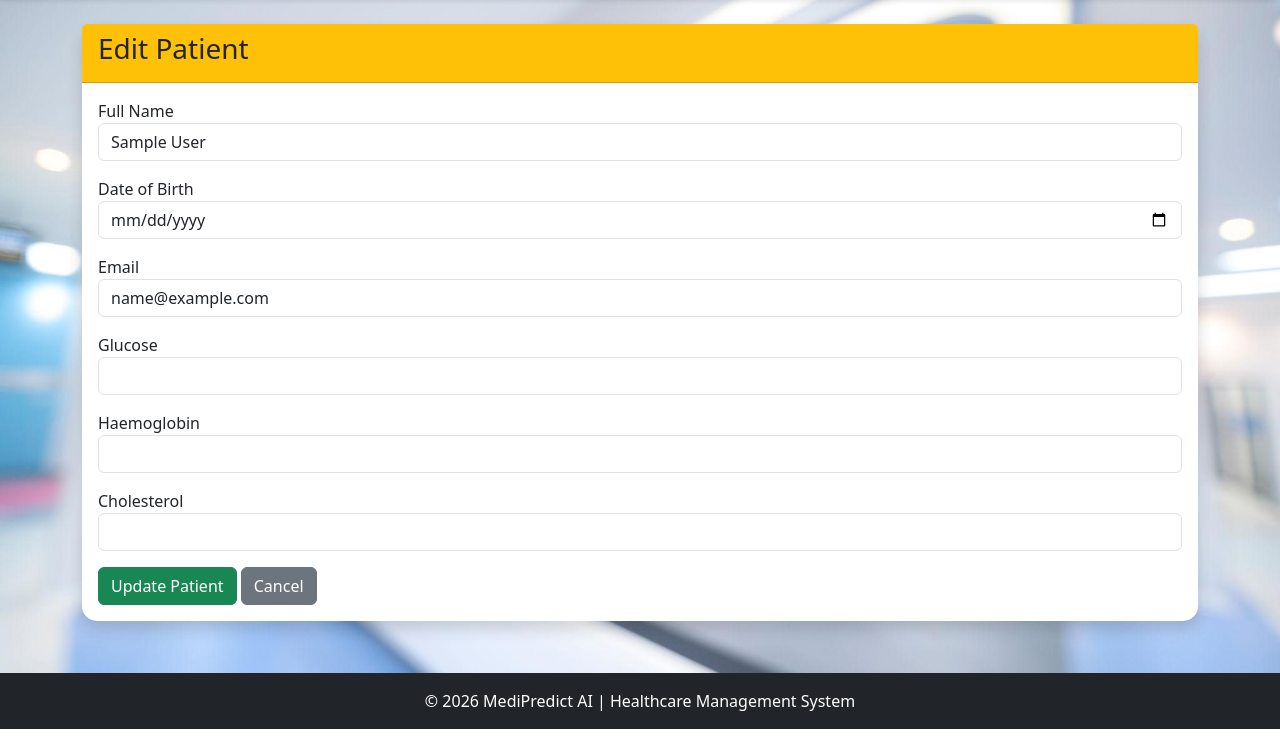
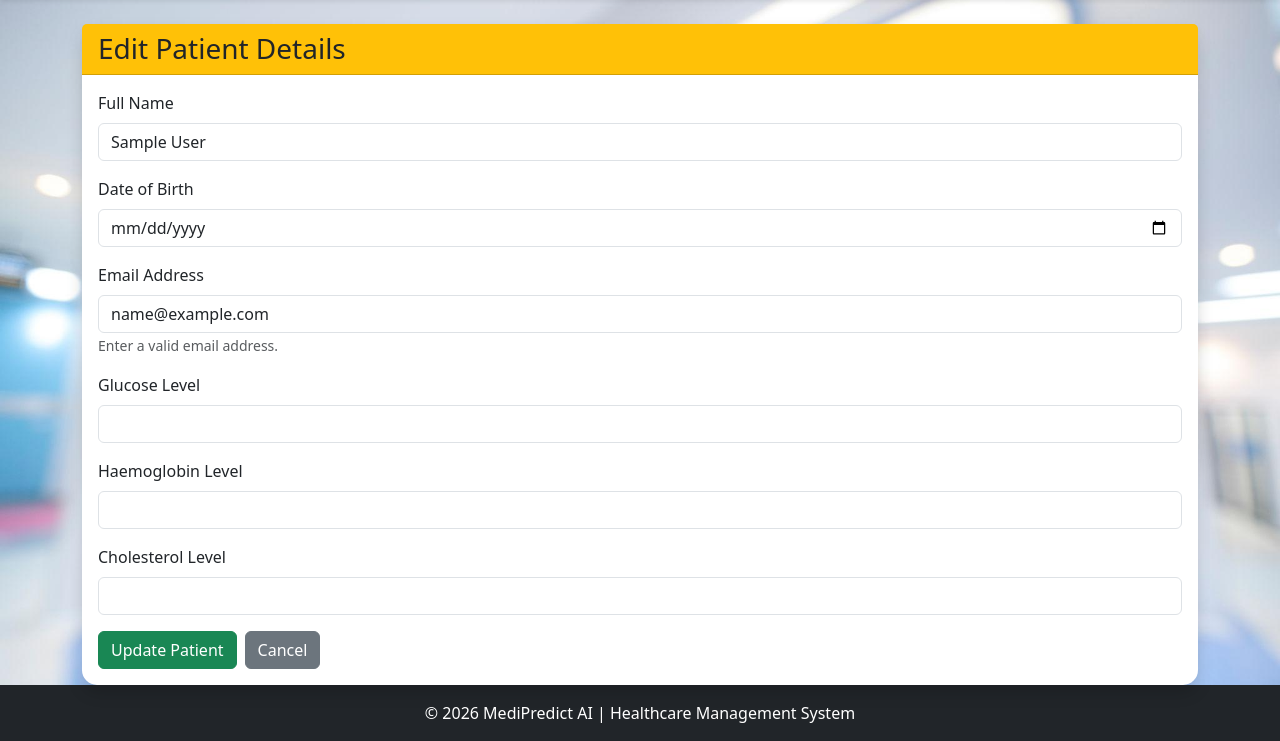
Before and after one commit to Janma05/MediPredictAI, a Flask app: template templates/edit_patient.html in a window 1280 px wide. Shown: the part 71-812 px from the top of the page. Run offline with Flask 3, Linux system fonts and the light colour scheme; the template is opened without the code that fills it: most values are stand-ins (such as "Sample title", 1, 10 or a date in 2020); parts of the project's set-up code (start-up, migrations or seed data) failed here and were passed over.

Commit message:
Updated healthcare prediction system

```diff
--- a/app.py
+++ b/app.py
@@ -222,7 +222,18 @@ def add_patient():
         if not validate_email(email):
             flash("Invalid Email Address", "danger")
             return redirect(url_for("add_patient"))
-
+        conn = get_db_connection()
+        existing_patient = conn.execute(
+            "SELECT * FROM patients WHERE email = ?",
+            (email,)
+        ).fetchone()
+        conn.close()
+        if existing_patient:
+            flash(
+                "Patient with this email already exists",
+                "danger"
+            )
+            return redirect(url_for("add_patient"))
         if datetime.strptime(dob, "%Y-%m-%d").date() > datetime.today().date():
             flash("Date of Birth cannot be in the future", "danger")
             return redirect(url_for("add_patient"))
--- a/templates/edit_patient.html
+++ b/templates/edit_patient.html
@@ -6,8 +6,8 @@
 
     <div class="card shadow">
 
-        <div class="card-header bg-warning">
-            <h3>Edit Patient</h3>
+        <div class="card-header bg-warning text-dark">
+            <h3 class="mb-0">Edit Patient Details</h3>
         </div>
 
         <div class="card-body">
@@ -15,7 +15,8 @@
             <form method="POST">
 
                 <div class="mb-3">
-                    <label>Full Name</label>
+                    <label class="form-label">Full Name</label>
+
                     <input type="text"
                            name="full_name"
                            class="form-control"
@@ -24,27 +25,37 @@
                 </div>
 
                 <div class="mb-3">
-                    <label>Date of Birth</label>
+                    <label class="form-label">Date of Birth</label>
+
                     <input type="date"
                            name="dob"
                            class="form-control"
                            value="{{ patient.dob }}"
+                           max="{{ today }}"
                            required>
                 </div>
 
                 <div class="mb-3">
-                    <label>Email</label>
+                    <label class="form-label">Email Address</label>
+
                     <input type="email"
                            name="email"
                            class="form-control"
                            value="{{ patient.email }}"
+                           pattern="[A-Za-z0-9._%+-]+@[A-Za-z0-9.-]+\.[A-Za-z]{2,}$"
                            required>
+
+                    <small class="text-muted">
+                        Enter a valid email address.
+                    </small>
                 </div>
 
                 <div class="mb-3">
-                    <label>Glucose</label>
+                    <label class="form-label">Glucose Level</label>
+
                     <input type="number"
                            step="0.1"
+                           min="1"
                            name="glucose"
                            class="form-control"
                            value="{{ patient.glucose }}"
@@ -52,9 +63,11 @@
                 </div>
 
                 <div class="mb-3">
-                    <label>Haemoglobin</label>
+                    <label class="form-label">Haemoglobin Level</label>
+
                     <input type="number"
                            step="0.1"
+                           min="1"
                            name="haemoglobin"
                            class="form-control"
                            value="{{ patient.haemoglobin }}"
@@ -62,14 +75,18 @@
                 </div>
 
                 <div class="mb-3">
-                    <label>Cholesterol</label>
+                    <label class="form-label">Cholesterol Level</label>
+
                     <input type="number"
                            step="0.1"
+                           min="1"
                            name="cholesterol"
                            class="form-control"
                            value="{{ patient.cholesterol }}"
                            required>
                 </div>
+
+                <div class="d-flex gap-2">
 
                     <button type="submit"
                             class="btn btn-success">
@@ -81,6 +98,8 @@
                         Cancel
                     </a>
 
+                </div>
+
             </form>
 
         </div>
```
Also changed, not shown: reset_db.py (added, +12 -0 lines), templates/add_patient.html (+9 -0 lines), database.db. Lines whose indentation alone changed are shown as unchanged.
